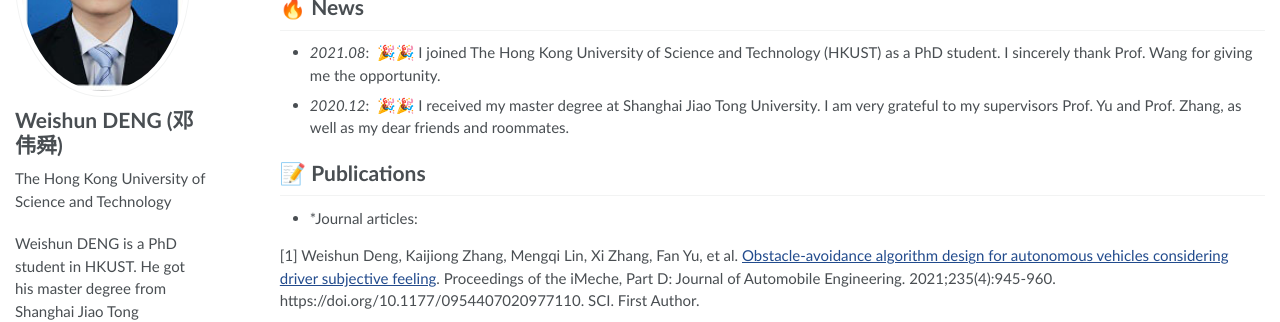
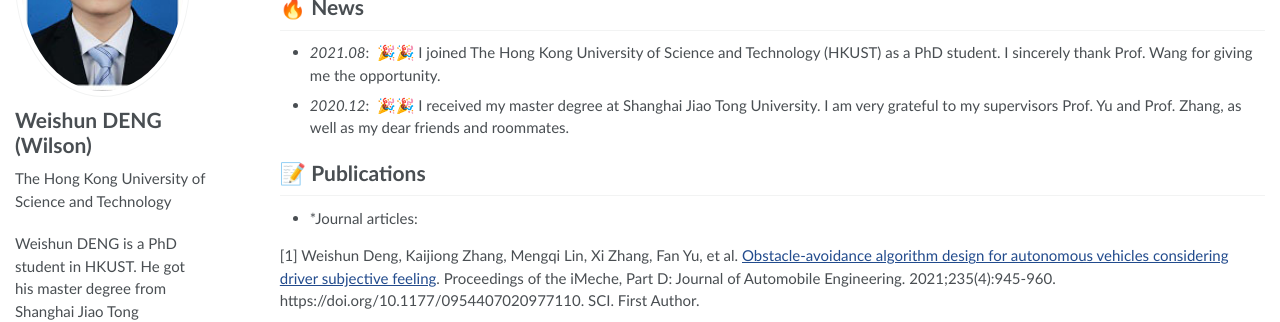
Before and after one commit to RayeRen/acad-homepage.github.io, a Jekyll site: the page built from _pages/about.md, in a window 1280 px wide. Shown: the part 223-545 px from the top of the page. Built offline with Jekyll 4.4.1, drawn with Linux system fonts in a browser that asks for light colours.

Commit message:
Create _config.yml

```diff
--- a/_config.yml
+++ b/_config.yml
@@ -21,7 +21,7 @@
 
 # Site Author
 author:
-  name             : "  Weishun DENG  (邓伟舜)"
+  name             : "Weishun DENG (Wilson)"
   avatar           : "images/me.jpg"
   bio              : "The Hong Kong University of Science and Technology"
   location         : "Hong Kong and Shanghai"
```
